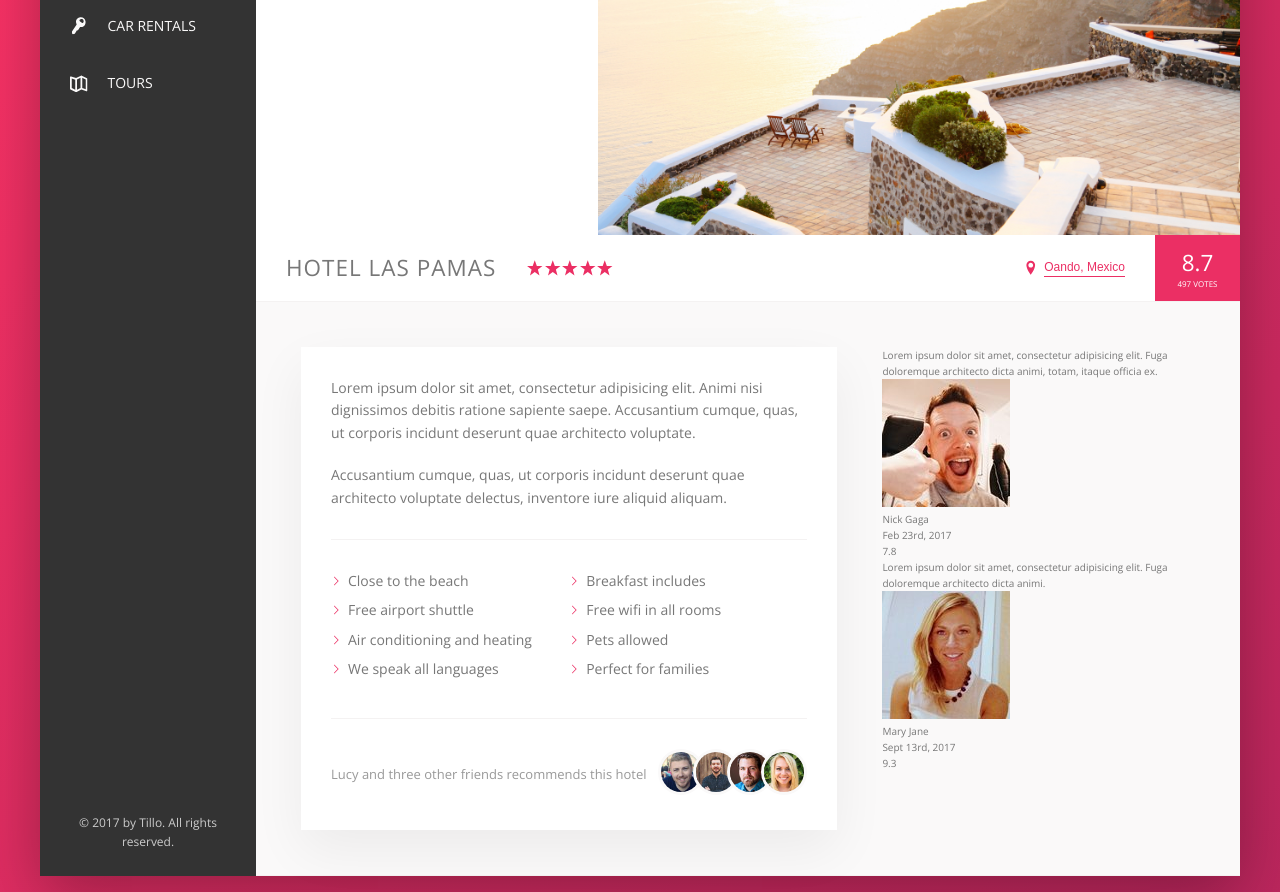
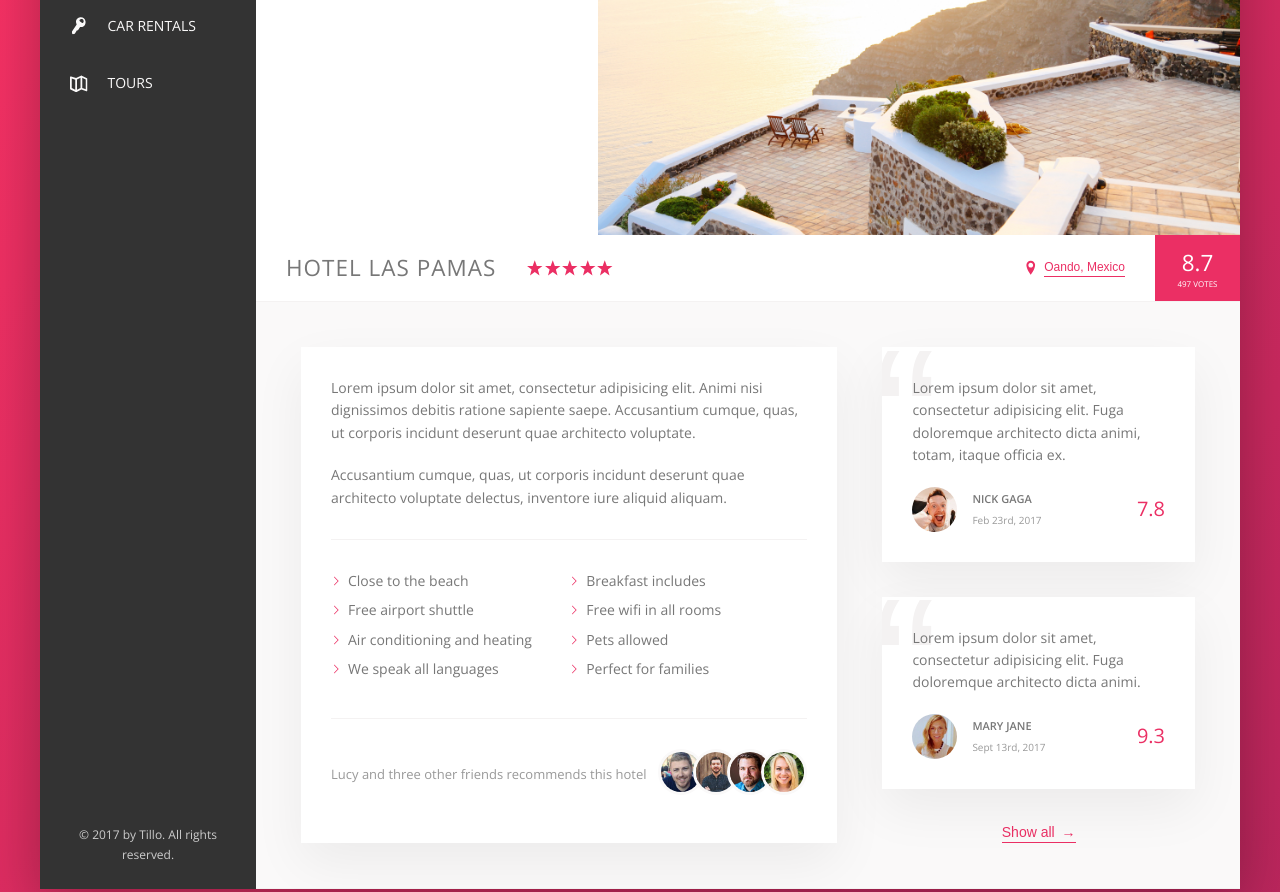
Before and after one commit to Ogaga01/Advanced-CSS-SASS-Course, a website: page Trillo/starter/index.html in a window 1280 px wide. Shown: the part 300-1192 px from the top of the page. Drawn offline with nearby package versions, Linux system fonts and the light colour scheme.

Commit message:
complete hotel review styling

```diff
--- a/Trillo/starter/index.html
+++ b/Trillo/starter/index.html
@@ -162,7 +162,7 @@
                                 <blockquote class="review__text">
                                     Lorem ipsum dolor sit amet, consectetur adipisicing elit. Fuga doloremque architecto dicta animi, totam, itaque officia ex.
                                 </blockquote>
-                                <figcaption class="user__review">
+                                <figcaption class="review__user">
                                     <img src="./img/user-1.jpg" alt="User 1" class="review__photo">
                                     <div class="review__user-box">
                                         <p class="review__user-name">Nick Gaga</p>
@@ -175,7 +175,7 @@
                                 <blockquote class="review__text">
                                     Lorem ipsum dolor sit amet, consectetur adipisicing elit. Fuga doloremque architecto dicta animi.
                                 </blockquote>
-                                <figcaption class="user__review">
+                                <figcaption class="review__user">
                                     <img src="./img/user-2.jpg" alt="User 1" class="review__photo">
                                     <div class="review__user-box">
                                         <p class="review__user-name">Mary Jane</p>
@@ -184,6 +184,7 @@
                                     <div class="review__rating">9.3</div>
                                 </figcaption>
                             </figure>
+                            <button class="btn-inline">Show all <span>&rarr;</span></button>
                         </div>
                     </div>
                 </main>
--- a/Trillo/starter/sass/_components.scss
+++ b/Trillo/starter/sass/_components.scss
@@ -186,7 +186,7 @@
 }
 
 ////////////////////////////////////////
-/// GALLERY
+/// OVERVIEW
 .overview {
     display: flex;
     align-items: center;
@@ -247,7 +247,7 @@
 }
 
 ////////////////////////////////////////
-/// GALLERY
+/// BUTTON
 .btn-inline {
     border: none;
     color: var(--color-primary);
@@ -259,8 +259,17 @@
     cursor: pointer;
     transition: all .2s;
 
+    & span {
+        margin-left: 0.3rem;
+        transition: margin-left .2s;
+    }
+
     &:hover {
         color: var(--color-grey-dark-1);
+
+        span {
+            margin-left: 0.8rem;
+        }
     }
 
     &:focus {
@@ -351,3 +360,68 @@
         }
     }
 }
+
+////////////////////////////////////////
+/// REVIEW
+.review {
+    background-color: #fff;
+    box-shadow: var(--shadow-light);
+    padding: 3rem;
+    margin-bottom: 3.5rem;
+    position: relative;
+    overflow: hidden;
+
+    &__text {
+        margin-bottom: 2rem;
+        position: relative;
+        z-index: 5;
+    }
+
+    &__user {
+        display: flex;
+        justify-content: space-between;
+        align-items: center;
+    }
+
+    &__photo {
+        height: 4.5rem;
+        width: 4.5rem;
+        border-radius: 50%;
+    }
+
+    &__user-box {
+        flex: 1;
+        margin: auto;
+        margin-left: 1.5rem;
+    }
+
+    &__user-name {
+        font-size: 1.1rem;
+        font-weight: 600;
+        text-transform: uppercase;
+        margin-bottom: 0.4rem;
+    }
+
+    &__user-date {
+        color: var(--color-grey-dark-3);
+        font-size: 1rem;
+    }
+
+    &__rating {
+        color: var(--color-primary);
+        font-size: 2rem;
+        font-weight: 300;
+    }
+
+    &::before {
+        content: "\201C";
+        position: absolute;
+        top: -2.75rem;
+        left: -1rem;
+        font-size: 20rem;
+        color: var(--color-grey-light-2);
+        font-family: sans-serif;
+        line-height: 1;
+        z-index: 1;
+    }
+}
--- a/Trillo/starter/sass/_layout.scss
+++ b/Trillo/starter/sass/_layout.scss
@@ -54,4 +54,8 @@
 
 .user-reviews {
     flex: 1;
+    font-size: 1.4rem;
+    display: flex;
+    flex-direction: column;
+    align-items: center;
 }
```
Also changed, not shown: Trillo/starter/css/style.css.
